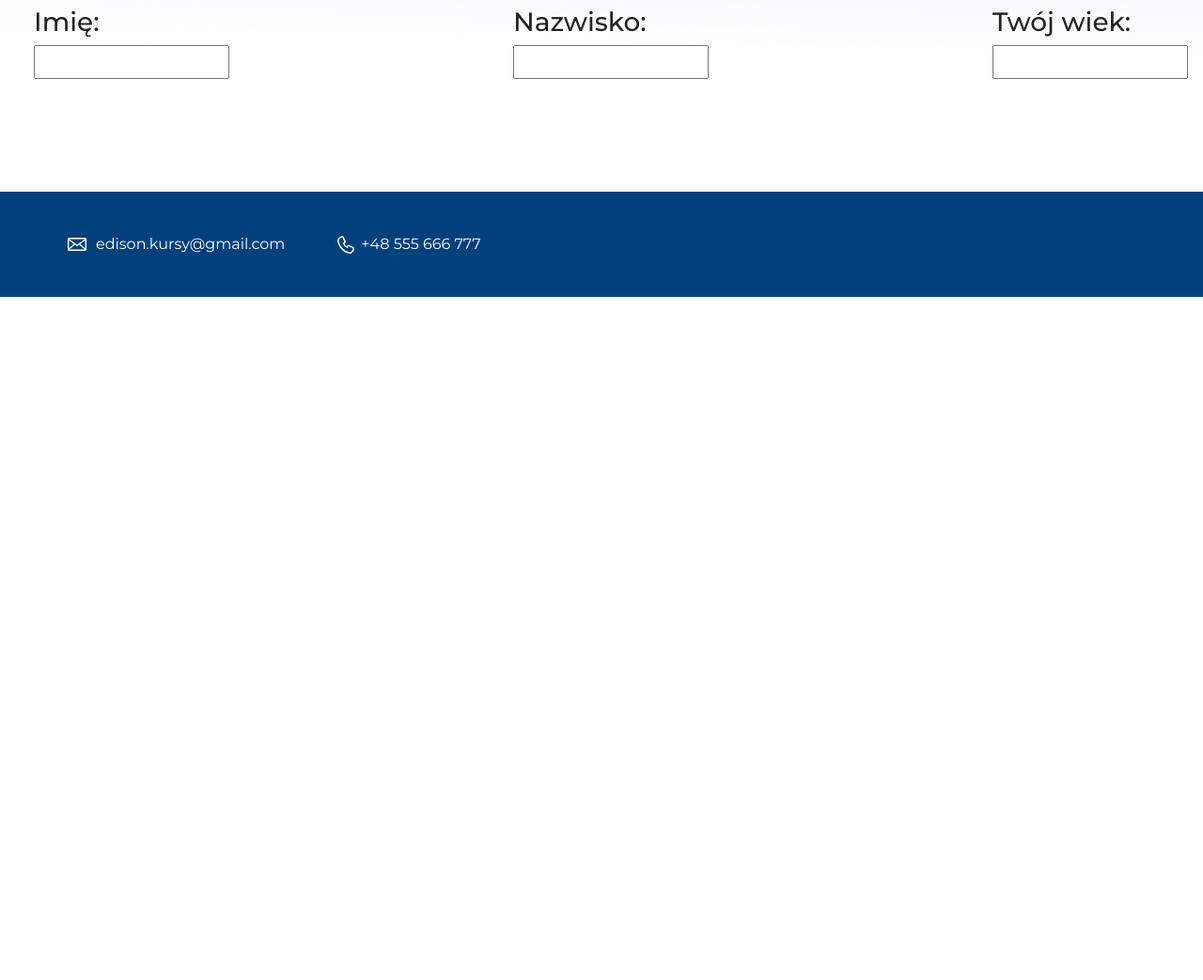
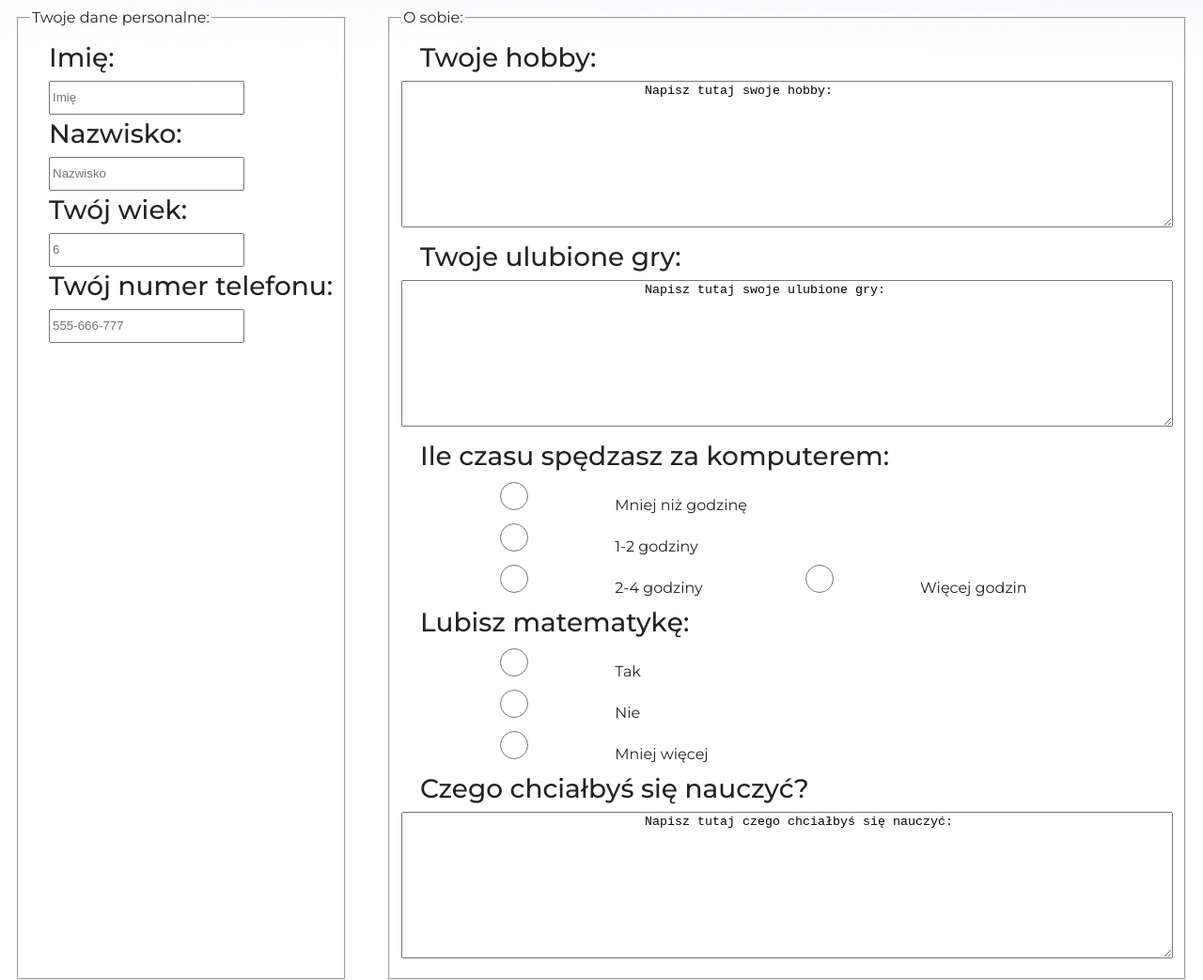
Before and after one commit to keylandar/Codegen, a plain HTML site: page blank.html in a window 1280 px wide. Shown: the part 979-2022 px from the top of the page at 94% size. Before the commit the page ends 1295 px from the top, so only its background shows below. Drawn offline with nearby package versions, Linux system fonts and the light colour scheme.

Commit message:
Add files via upload

```diff
--- a/blank.html
+++ b/blank.html
@@ -26,18 +26,69 @@
             <div class="container">
                 <h2 class="subheading">Ankieta uczęstnika</h2>
                 <div class="name">
+                    <fieldset>
+                        <legend>Twoje dane personalne:</legend>
                         <div>
                             <h3>Imię: </h3>
-                        <input type="text" name="Imie">
+                            <input type="text" name="imie" placeholder="Imię" required>
                         </div>
                         <div>
                             <h3>Nazwisko: </h3>
-                        <input type="text" name="Nazwisko">
+                            <input type="text" name="nazwisko" placeholder="Nazwisko" required>
                         </div>
                         <div>
                             <h3>Twój wiek: </h3>
-                        <input type="number">
+                            <input type="number" name="wiek" placeholder="6"pattern="[0-9]{2}" required>
                         </div>
+                        <div>
+                            <h3>Twój numer telefonu:</h3>
+                            <input type="tel" name="telefon" placeholder="555-666-777" pattern="[0-9]{3}-[0-9]{3}-[0-9]{3}" required>
+                        </div>
+                    </fieldset>
+                    <fieldset>
+                        <legend>O sobie:</legend>
+                        <div>
+                            <h3>Twoje hobby: </h3>
+                            <textarea name="hobby" rows="10" cols="100">
+                                Napisz tutaj swoje hobby:
+                            </textarea>
+                        </div>
+                        <div>
+                            <h3>Twoje ulubione gry: </h3>
+                            <textarea name="gra" rows="10" cols="100">
+                                Napisz tutaj swoje ulubione gry:
+                            </textarea>
+                        </div>
+                        <div>
+                            <h3>Ile czasu spędzasz za komputerem:</h3>
+                            <form>
+                                <input type="radio" name="czas" value="0">
+                                <label for="0">Mniej niż godzinę</label><br>
+                                <input type="radio" name="czas" value="2">
+                                <label for="2">1-2 godziny</label><br>
+                                <input type="radio" name="czas" value="4">
+                                <label for="4">2-4 godziny</label>
+                                <input type="radio" name="czas" value="6">
+                                <label for="6">Więcej godzin</label>
+                              </form>
+                        </div><div>
+                            <h3>Lubisz matematykę:</h3>
+                            <form>
+                                <input type="radio" name="math" value="Tak">
+                                <label for="Tak">Tak</label><br>
+                                <input type="radio" name="math" value="Nie">
+                                <label for="Nie">Nie</label><br>
+                                <input type="radio" name="math" value="MW">
+                                <label for="MW">Mniej więcej</label><br>
+                              </form>
+                        </div>
+                        <div>
+                            <h3>Czego chciałbyś się nauczyć? </h3>
+                            <textarea name="nauka" rows="10" cols="100">
+                                Napisz tutaj czego chciałbyś się nauczyć:
+                            </textarea>
+                        </div>
+                    </fieldset>
                 </div>
             </div>
         </section>
```
Lines whose indentation alone changed are shown as unchanged.
